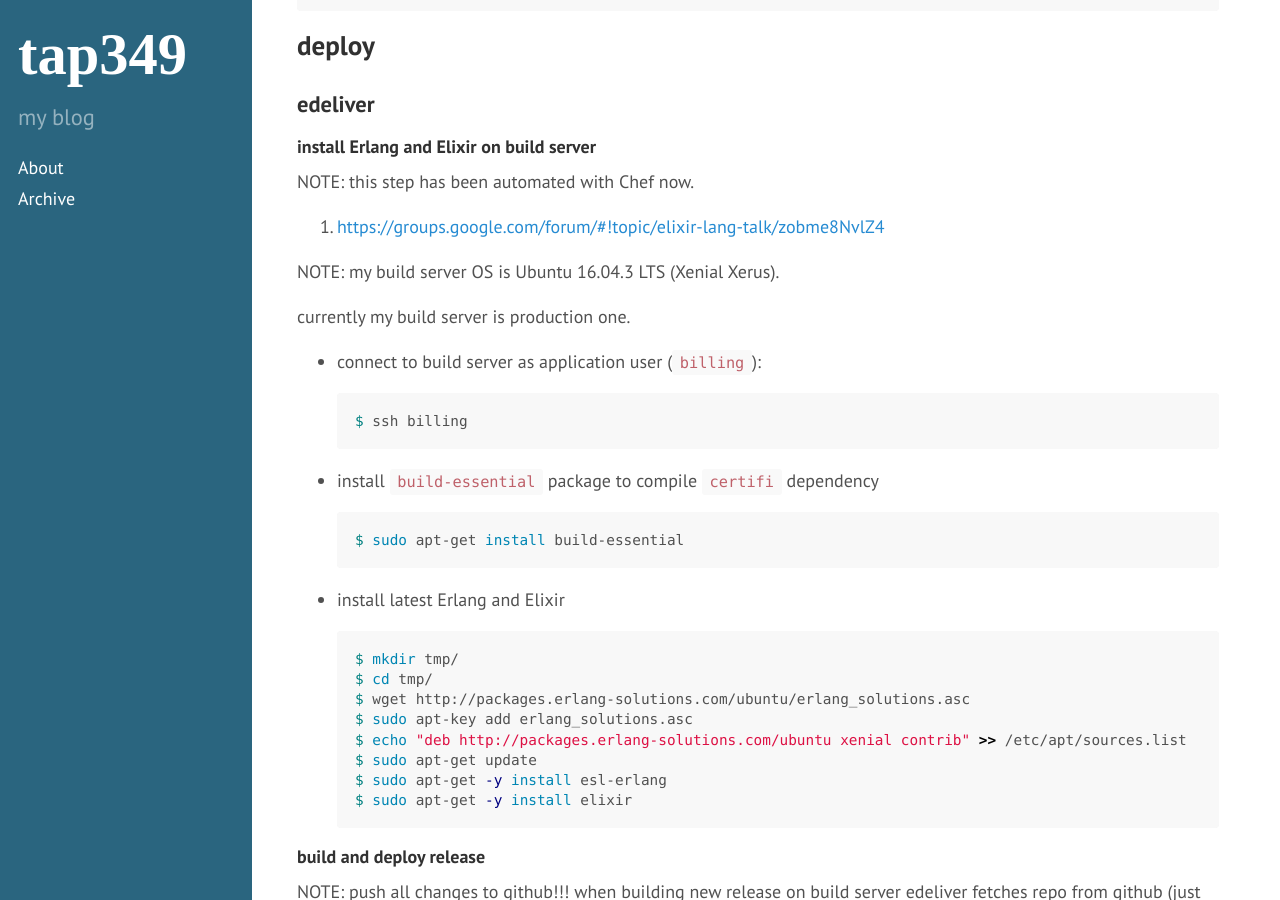
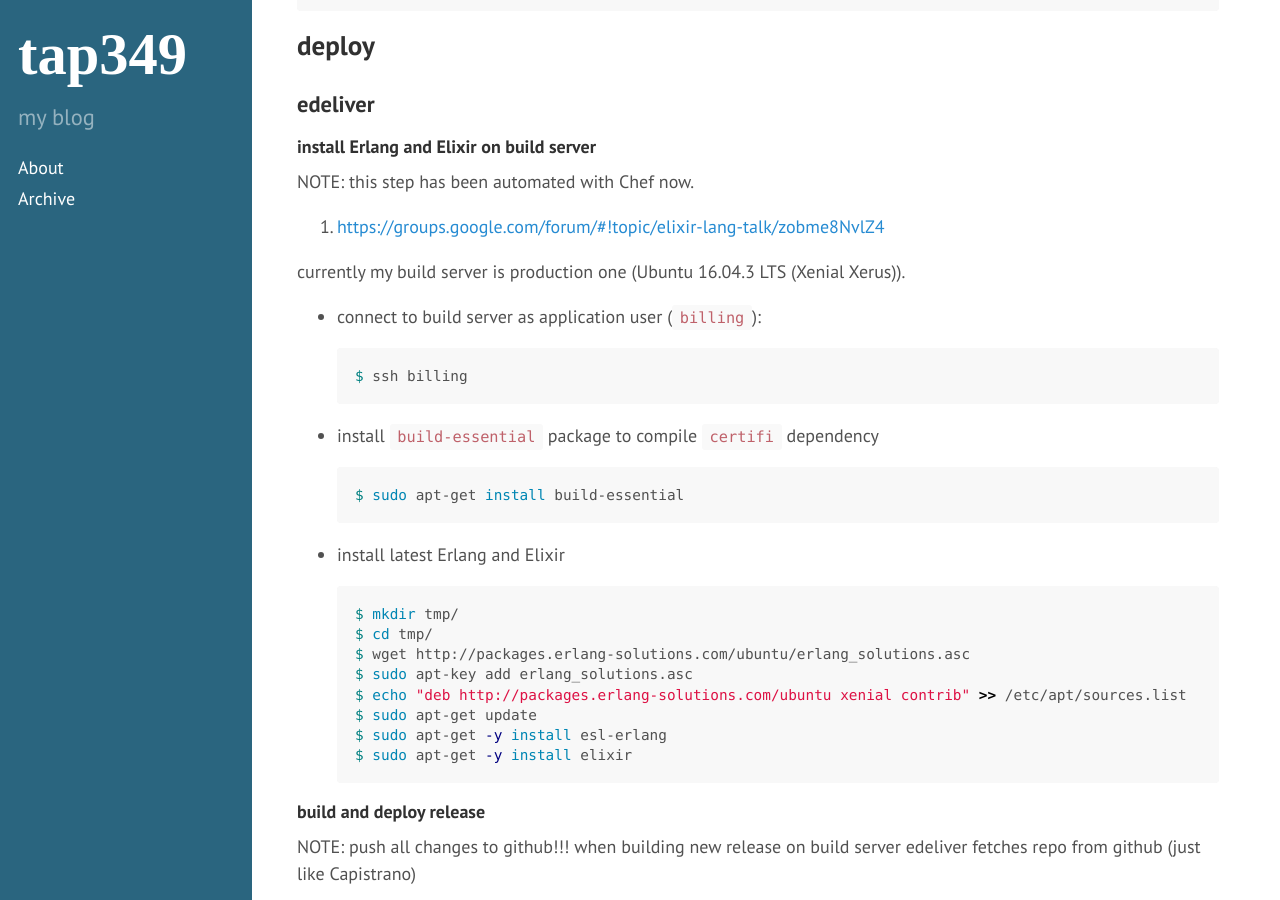
Before and after one commit to tap349/tap349.github.io, a Jekyll site: the page built from _posts/2017-08-02-elixir-deployment.md, in a window 1280 px wide and 900 px high, scrolled down 5773 px. Built offline with Jekyll 4.4.1, drawn with Linux system fonts in a browser that asks for light colours.

Commit message:
update 2017-08-07_09:57:45

```diff
--- a/_posts/2017-08-02-elixir-deployment.md
+++ b/_posts/2017-08-02-elixir-deployment.md
@@ -260,9 +260,7 @@ NOTE: this step has been automated with Chef now.
 
 1. <https://groups.google.com/forum/#!topic/elixir-lang-talk/zobme8NvlZ4>
 
-NOTE: my build server OS is Ubuntu 16.04.3 LTS (Xenial Xerus).
-
-currently my build server is production one.
+currently my build server is production one (Ubuntu 16.04.3 LTS (Xenial Xerus)).
 
 - connect to build server as application user (`billing`):
 
```
